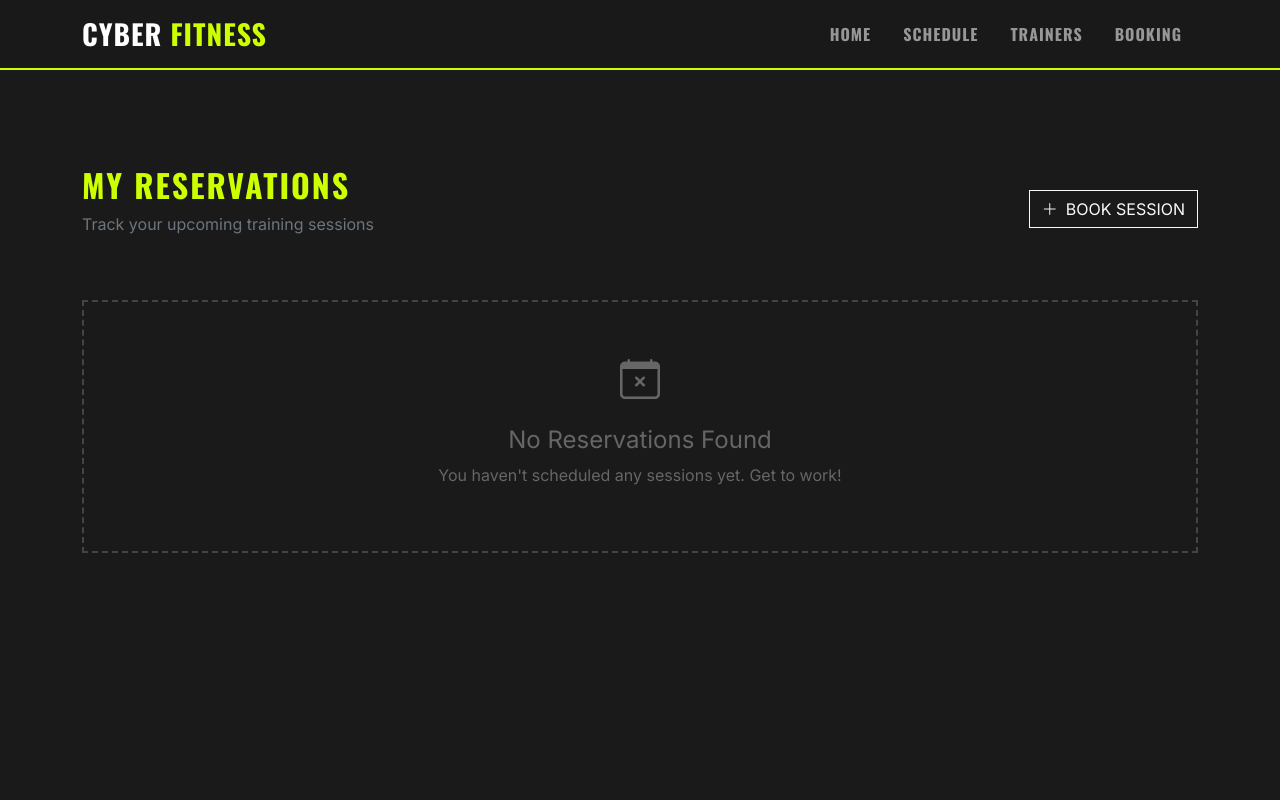
After one commit to nidqija/Gym-Booking-Application, a FastAPI app: template Template/reservation.html in a window 1280 px wide. The commit adds this page. Run offline with FastAPI, Linux system fonts and the light colour scheme; the template is opened without the code that fills it, so the values that code supplies are empty; some libraries are stand-ins or nearby versions.

Commit message:
added my reservation page

```diff
--- a/Template/component/navbar.html
+++ b/Template/component/navbar.html
@@ -15,6 +15,8 @@
                     <li class="nav-item"><a class="nav-link px-3" href="/" >Home</a></li>
                     <li class="nav-item"><a class="nav-link px-3" href="/schedule" >Schedule</a></li>
                     <li class="nav-item"><a class="nav-link px-3" href="/trainers" >Trainers</a></li>
+                    <li class="nav-item"><a class="nav-link px-3" href="/my-reservation" >Booking</a></li>
+
 
                    {% if display_name %}
 <li class="nav-item dropdown">
--- /dev/null
+++ b/Template/reservation.html
@@ -0,0 +1,143 @@
+<!DOCTYPE html>
+<html lang="en">
+<head>
+    <meta charset="UTF-8">
+    <meta name="viewport" content="width=device-width, initial-scale=1.0">
+    <title>My Reservations | Titan Gym</title>
+
+    <link href="https://fonts.googleapis.com/css2?family=Oswald:wght@700&family=Inter:wght@400;700&display=swap" rel="stylesheet">
+    <link href="https://cdn.jsdelivr.net/npm/bootstrap@5.3.2/dist/css/bootstrap.min.css" rel="stylesheet">
+    <link rel="stylesheet" href="https://cdn.jsdelivr.net/npm/bootstrap-icons@1.11.2/font/bootstrap-icons.min.css">
+    <script src="https://unpkg.com/htmx.org@1.9.10"></script>
+
+    <style>
+        :root {
+            --onyx: #1A1A1A;
+            --lime: #CCFF00;
+            --concrete: #2D2D2D;
+            --dark-gray: #121212;
+        }
+
+        body {
+            background-color: var(--onyx);
+            color: #ffffff;
+            font-family: 'Inter', sans-serif;
+            min-height: 100vh;
+        }
+
+        h1, h2, h3, h5, .nav-link, .navbar-brand {
+            font-family: 'Oswald', sans-serif;
+            text-transform: uppercase;
+            letter-spacing: 1px;
+        }
+
+        .navbar {
+            background-color: rgba(26, 26, 26, 0.95) !important;
+            border-bottom: 2px solid var(--lime);
+        }
+
+        h2 {
+            font-family: 'Oswald', sans-serif;
+            text-transform: uppercase;
+            color: var(--lime);
+            letter-spacing: 2px;
+        }
+
+        /* Reservation Card Styling */
+        .res-card {
+            background-color: var(--concrete);
+            border-left: 4px solid var(--lime);
+            transition: transform 0.2s;
+            margin-bottom: 1rem;
+        }
+
+        .res-card:hover {
+            transform: scale(1.01);
+            background-color: #333;
+        }
+
+        .date-badge {
+            background-color: var(--lime);
+            color: black;
+            font-family: 'Oswald', sans-serif;
+            padding: 5px 15px;
+            font-weight: 700;
+            text-transform: uppercase;
+        }
+
+        .status-upcoming { color: var(--lime); }
+        .status-completed { color: #888; }
+
+        .empty-state {
+            border: 2px dashed #444;
+            padding: 3rem;
+            color: #666;
+        }
+    </style>
+</head>
+<body>
+
+    {% include 'component/navbar.html' %}
+
+    <div class="container py-5 mt-5">
+        <div class="d-flex justify-content-between align-items-center mb-5">
+            <div>
+                <h2>My Reservations</h2>
+                <p class="text-secondary">Track your upcoming training sessions</p>
+            </div>
+            <a href="/booking" class="btn btn-outline-light rounded-0 font-oswald">
+                <i class="bi bi-plus-lg me-2"></i>BOOK SESSION
+            </a>
+        </div>
+
+        <!-- Sorting Logic: Usually handled by the backend,
+             but presented here in descending date order -->
+        <div id="reservation-list">
+
+            {% if reservations %}
+                {% for res in reservations|sort(attribute='date', reverse=True) %}
+                <div class="card res-card border-0 rounded-0 shadow-sm">
+                    <div class="card-body d-flex flex-wrap align-items-center justify-content-between">
+                        <div class="d-flex align-items-center">
+                            <div class="date-badge me-4 text-center">
+                                <div class="small" style="line-height: 1;">{{ res.date.strftime('%b') }}</div>
+                                <div class="fs-4">{{ res.date.strftime('%d') }}</div>
+                            </div>
+                            <div>
+                                <h5 class="mb-1 font-oswald text-uppercase">{{ res.session_name }}</h5>
+                                <p class="mb-0 text-secondary small">
+                                    <i class="bi bi-clock me-1"></i> {{ res.time }} |
+                                    <i class="bi bi-geo-alt me-1"></i> {{ res.location }}
+                                </p>
+                            </div>
+                        </div>
+
+                        <div class="text-end mt-3 mt-md-0">
+                            <span class="small text-uppercase fw-bold me-3 {% if res.is_upcoming %}status-upcoming{% else %}status-completed{% endif %}">
+                                {{ "Upcoming" if res.is_upcoming else "Completed" }}
+                            </span>
+                            <button class="btn btn-sm btn-outline-danger border-0"
+                                    hx-delete="/api/reservations/{{ res.id }}"
+                                    hx-confirm="Are you sure you want to cancel this session?"
+                                    hx-target="closest .res-card"
+                                    hx-swap="outerHTML">
+                                <i class="bi bi-trash"></i>
+                            </button>
+                        </div>
+                    </div>
+                </div>
+                {% endfor %}
+            {% else %}
+                <div class="empty-state text-center">
+                    <i class="bi bi-calendar-x fs-1 mb-3 d-block"></i>
+                    <h4>No Reservations Found</h4>
+                    <p>You haven't scheduled any sessions yet. Get to work!</p>
+                </div>
+            {% endif %}
+
+        </div>
+    </div>
+
+    <script src="https://cdn.jsdelivr.net/npm/bootstrap@5.3.2/dist/js/bootstrap.bundle.min.js"></script>
+</body>
+</html>
--- a/View/router.py
+++ b/View/router.py
@@ -64,6 +64,12 @@ async def render_sign_up(request: Request, current_user = Depends(get_current_us
     template_path = page_factory.get_template_path()
     return templates.TemplateResponse(name=template_path, context={"request": request, "user": current_user} , request=request)
 
+@router.get("/my-reservation", response_class=HTMLResponse)
+async def render_my_reservation(request: Request, current_user = Depends(get_current_user)):
+    page_factory = PageFactory.create_page(PageType.MY_RESERVATION)
+    view_data = HomeService.get_home_data(current_user)
+    template_path = page_factory.get_template_path()
+    return templates.TemplateResponse(name=template_path, context={"request": request, "user": current_user, **view_data} , request=request)
 
 
 @router.post("/reserveslot/{session_id}" , response_class=HTMLResponse)
```
Also changed, not shown: Patterns/Factory/pageFactory.py (+11 -4 lines).
